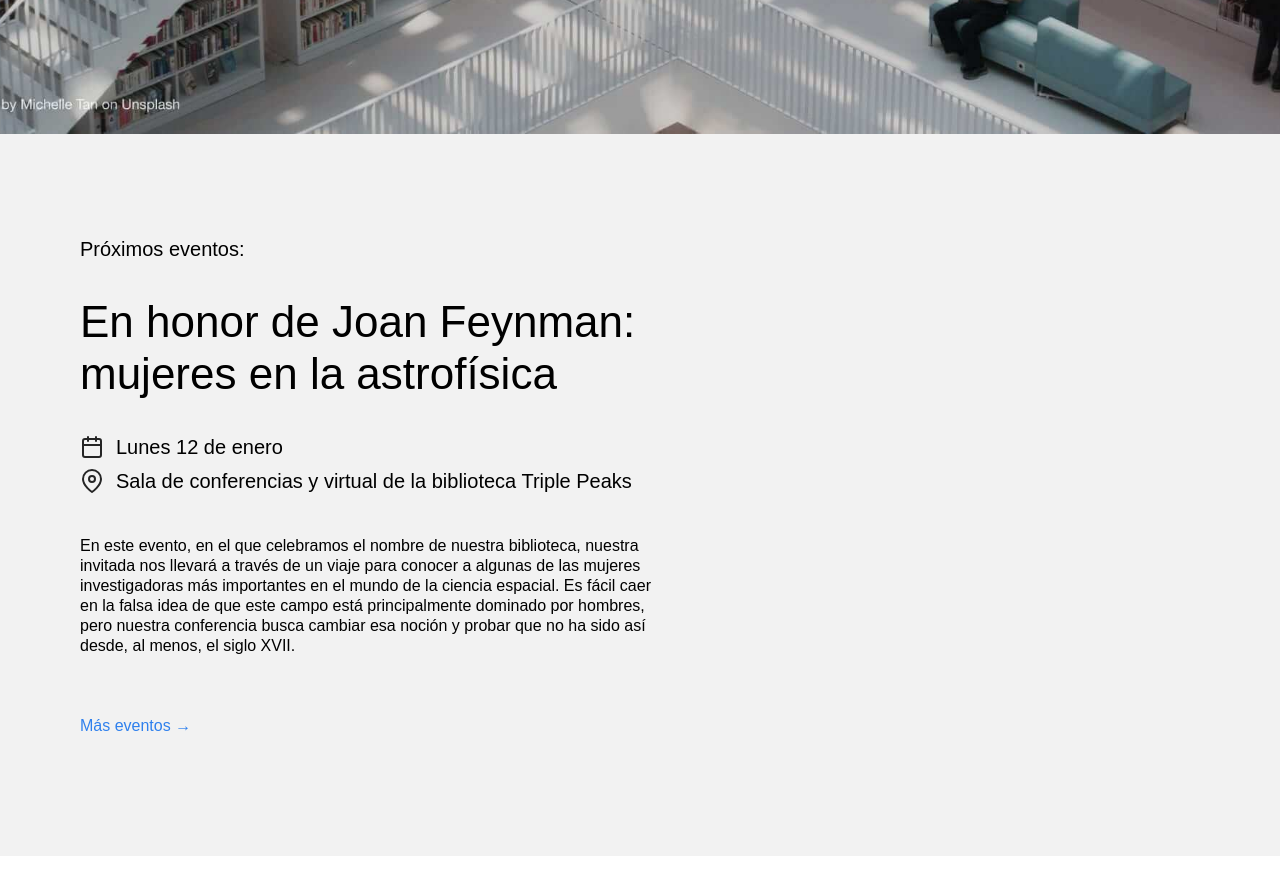
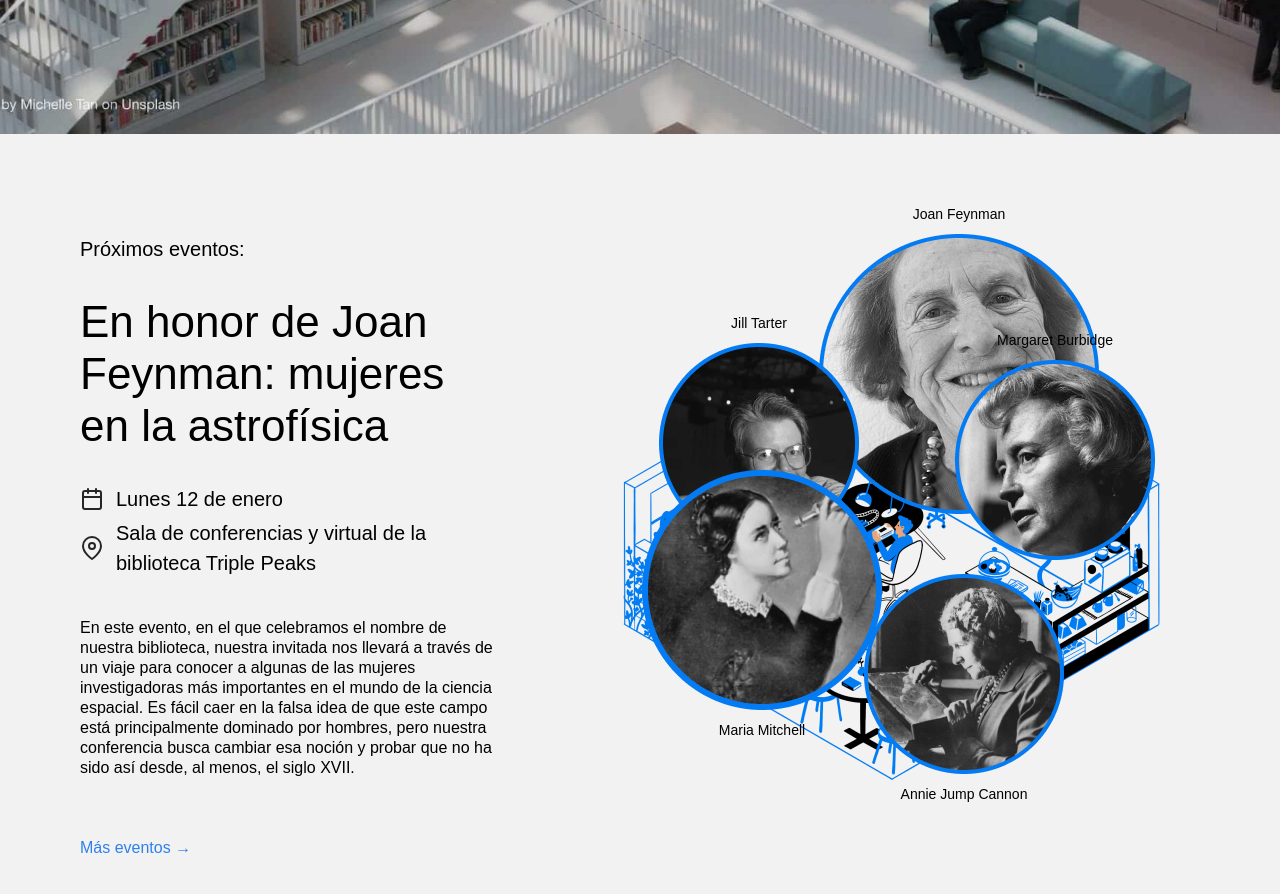
Before and after one commit to DayanaDGam/web_project_library_es, a plain HTML site: page index.html in a window 1280 px wide. Shown: the part 2040-2934 px from the top of the page. Before the commit the page ends 2896 px from the top, so only its background shows below. Drawn offline with Linux system fonts and the light colour scheme.

Commit message:
estructura de imagenes

```diff
--- a/index.html
+++ b/index.html
@@ -136,7 +136,7 @@
             </li>
           </ul>
         </section>
-        <section class="events">
+        <section class="events" id="events">
           <div class="events__content">
             <h2 class="events__heading">Próximos eventos:</h2>
             <h3 class="events__title">
@@ -171,9 +171,55 @@
               nuestra conferencia busca cambiar esa noción y probar que no ha
               sido así desde, al menos, el siglo XVII.
             </p>
-            <a href="#" class="events__more">Más eventos &rarr;</a>
+            <a href="events" class="events__more">Más eventos &rarr;</a>
           </div>
-          <!-- Comienza a crear la composición aquí -->
+          <div class="events__cover">
+            <img
+              src="./images/cafe.png"
+              alt=" Sala donde preparan cafe"
+              class="events__image"
+            />
+            <div class="person person_name_feynman">
+              <p class="person__caption">Joan Feynman</p>
+              <img
+                src="./images/person_feynman.png"
+                alt="image of feyman"
+                class="person_image person_image_size_l"
+              />
+            </div>
+            <div class="person person_name_tarter">
+              <p class="person__caption">Jill Tarter</p>
+              <img
+                src="./images/person_tarter.png"
+                alt="img of Tarter"
+                class="person_image person_image_size_m"
+              />
+            </div>
+            <div class="person person_name_burbidge">
+              <p class="person__caption">Margaret Burbidge</p>
+              <img
+                src="./images/person_burbidge.png"
+                alt="img of Burbidge"
+                class="person_image person_image_size_m"
+              />
+            </div>
+            <div class="person person_name_cannon">
+              <img
+                src="./images/person_cannon.png"
+                alt="img of cannon"
+                class="person_image person_image_size_s"
+              />
+              <p class="person__caption">Annie Jump Cannon</p>
+            </div>
+            <div class="person person_name_mitchell">
+              <img
+                src="./images/person_mitchell.png"
+                alt="img of mitchell"
+                class="person_image person_image_size_s"
+              />
+              <p class="person__caption">Maria Mitchell</p>
+            </div>
+          </div>
         </section>
       </main>
     </div>
--- a/styles/style.css
+++ b/styles/style.css
@@ -231,63 +231,68 @@
 }
 
 .events__cover {
-  /* flex-grow: 1;
+  flex-grow: 1;
   flex-shrink: 0;
   flex-basis: 780px;
   max-width: 780px;
-  position: relative; */
+  position: relative;
 }
 
 .events__image {
-  /* max-width: 100%; */
+  max-width: 100%;
 }
 
 .person {
-  /* position: absolute;
+  position: absolute;
   display: flex;
   align-items: center;
   flex-direction: column;
-  gap: 10px; */
+  gap: 10px;
 }
 
 .person_name_feynman {
-  /* Utiliza los valores correctos de las propiedades top/right/bottom/left para posicionar el elemento */
+  top: -30px;
+  left: 319px;
 }
 
 .person_name_burbidge {
-  /* Utiliza los valores correctos de las propiedades top/right/bottom/left para posicionar el elemento */
+  top: 96px;
+  right: 125px;
 }
 
 .person_name_cannon {
-  /* Utiliza los valores correctos de las propiedades top/right/bottom/left para posicionar el elemento */
+  bottom: 18px;
+  right: 216px;
 }
 
 .person_name_mitchell {
-  /* Utiliza los valores correctos de las propiedades top/right/bottom/left para posicionar el elemento */
+  bottom: 82px;
+  left: 142px;
 }
 
 .person_name_tarter {
-  /* Utiliza los valores correctos de las propiedades top/right/bottom/left para posicionar el elemento */
+  top: 79px;
+  left: 159px;
 }
 
 .person__image {
-  /* max-width: 100%; */
+  max-width: 100%;
 }
 
 .person__image_size_l {
-  /* width: 140px; */
+  width: 140px;
 }
 
 .person__image_size_m {
-  /* width: 100px; */
+  width: 100px;
 }
 
 .person__image_size_s {
-  /* width: 80px; */
+  width: 80px;
 }
 
 .person__caption {
-  /* text-align: center;
+  text-align: center;
   font-size: 14px;
-  margin: 0; */
+  margin: 0;
 }
```
